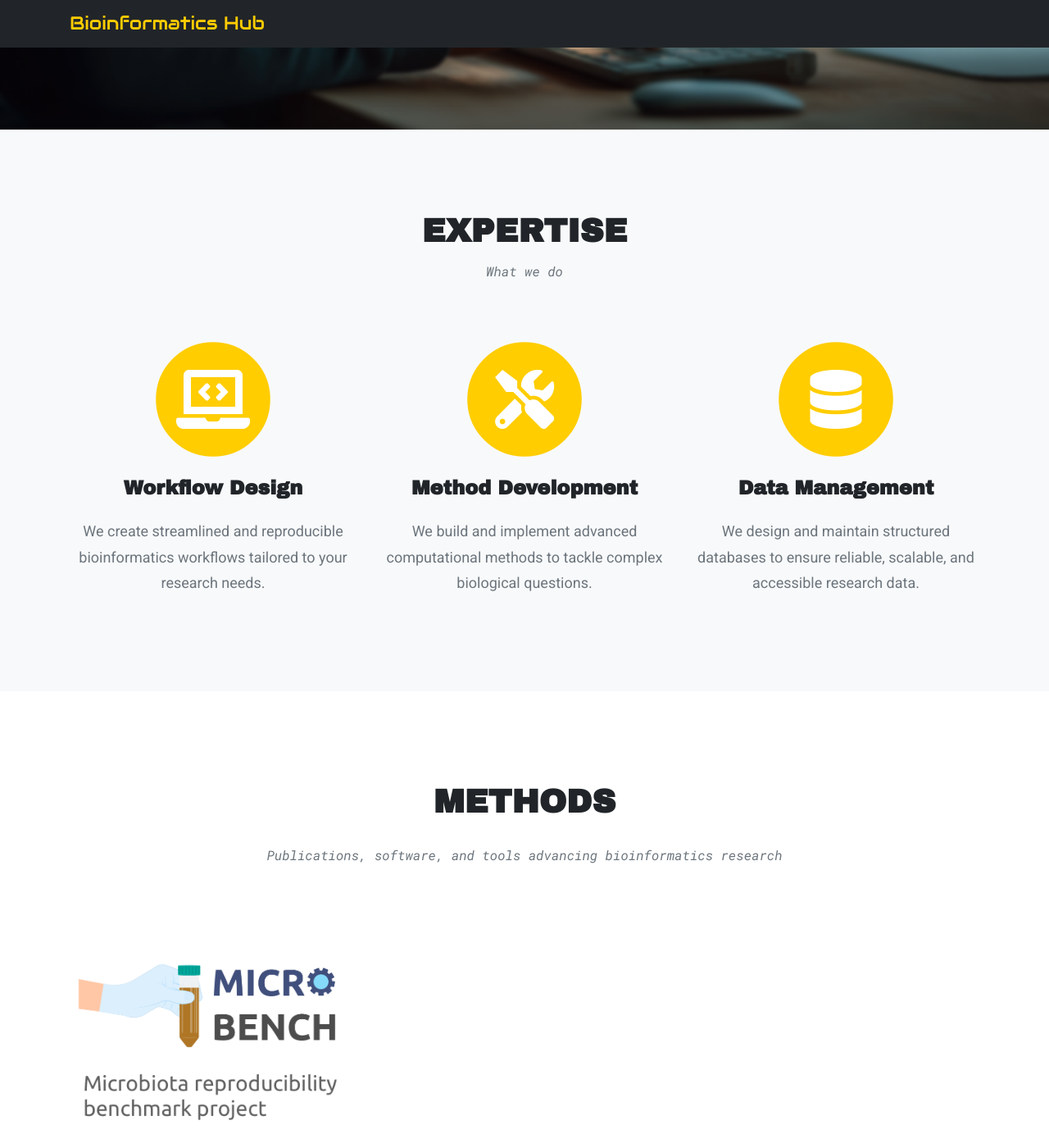
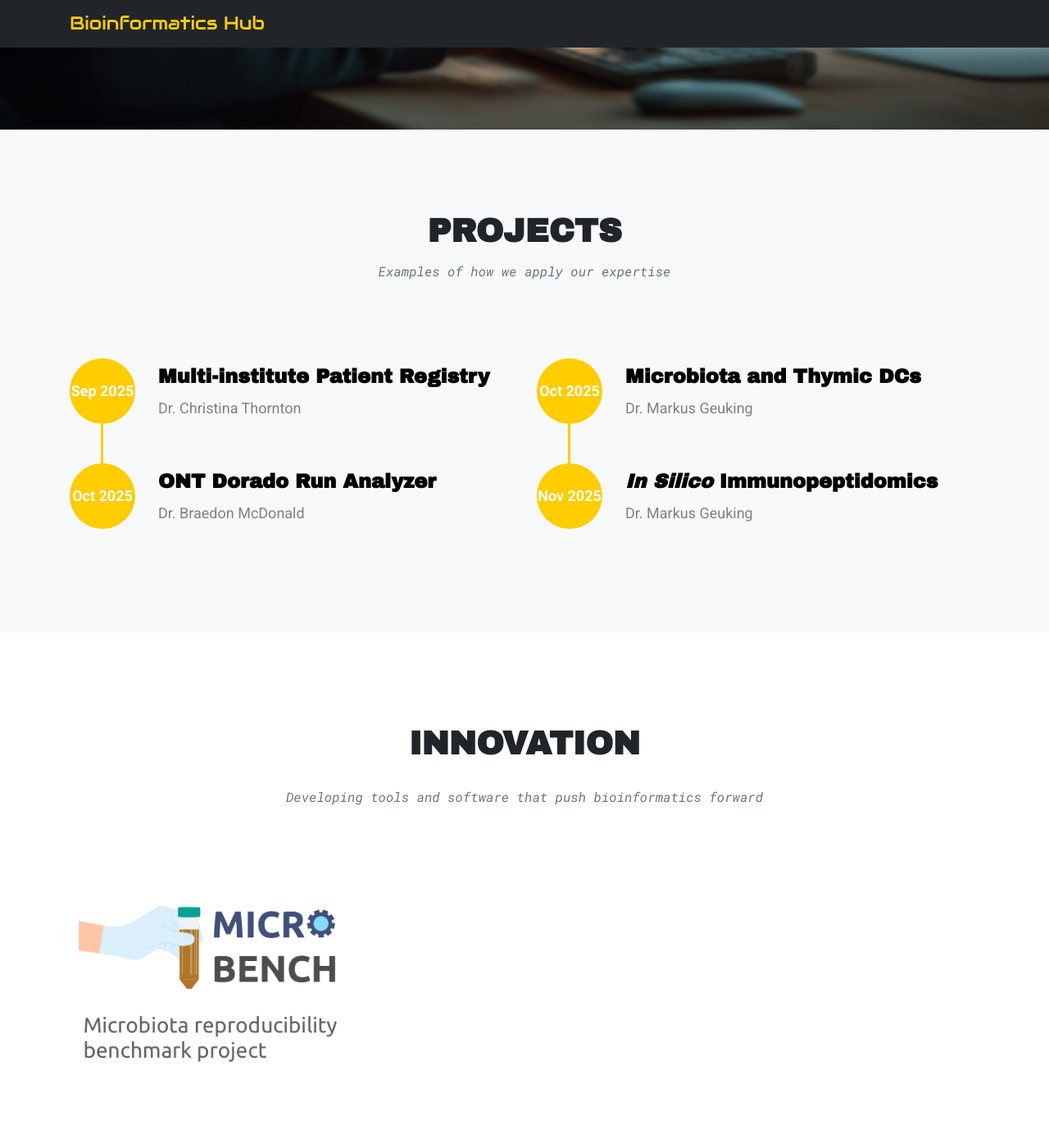
Before and after one commit to Snyder-Institute/BioinformaticsHub, a Jekyll site: the page built from index.md, in a window 1280 px wide and 1400 px high, scrolled down 686 px. Shown: the whole window at 82% size. Built offline with Jekyll 4.4.1, drawn with Linux system fonts in a browser that asks for light colours; some of the changed text lies outside the part shown.

Commit message:
Updated: events page

```diff
--- a/_data/sitetext.yml
+++ b/_data/sitetext.yml
@@ -46,6 +46,18 @@
 #         - url: https://linkedin.com
 #           icon: fab fa-linkedin-in
 
+  event:
+    seciton: event
+    title: "Engagements"
+    text: "Where we gather, teach, and collaborate with the community"
+    list:
+      - title: Bioinformatics Hub Open House
+        banner: assets/img/events/banner01.png
+        url: https://bioinformatics.ucalgary.ca/events
+      - title: Place holder
+        banner: assets/img/events/banner_holder.png
+        url:
+
   expertise:
     section: expertise
     title: "Expertise"
@@ -63,8 +75,8 @@
 
   portfolio:
     section: portfolio
-    title: "Methods"
-    text: "Publications, software, and tools advancing bioinformatics research"
+    title: "Innovation"
+    text: "Developing tools and software that push bioinformatics forward"
     closebutton: "Close"
 
   reproducibility:
--- /dev/null
+++ b/_includes/events.html
@@ -0,0 +1,28 @@
+<!-- Events -->
+<section class="bg-light page-section" id="expertise">
+        <div class="container">
+                <div class="row">
+                        <div class="col-lg-12 text-center">
+                                <h2 class="section-heading text-uppercase">{{
+                                        site.data.sitetext[site.locale].event.title | default: "Events" }}</h2>
+                                {% if site.data.sitetext[site.locale].event.text %}
+                                <h3 class="section-subheading text-muted">{{
+                                        site.data.sitetext[site.locale].event.text }}</h3>
+                                {% endif %}
+                        </div>
+                </div>
+                <div class="row text-center">
+                        {% for event in site.data.sitetext[site.locale].event.list %}
+                        <div class="col-md-6">
+                                {% if event.url %}
+                                        <a href="{{ event.url }}" target="_blank"><img src="{{ event.banner }}"></a>
+                                {% else %}
+                                        <img src="{{ event.banner }}">
+                                {% endif %}
+
+                        </div>
+                        {% endfor %}
+                </div>
+        </div>
+</section>
+<!-- End Events -->
--- a/_includes/expertise.html
+++ b/_includes/expertise.html
@@ -1,8 +1,8 @@
 <!-- Expertise -->
-<section class="bg-light page-section" id="expertise">
+<section class="page-section" id="expertise">
         <div class="container">
                 <div class="row">
-                        <div class="col-lg-12 text-center">
+                        <div class="col-lg-12 text-left">
                                 <h2 class="section-heading text-uppercase">{{
                                         site.data.sitetext[site.locale].expertise.title | default: "Expertise" }}</h2>
                                 {% if site.data.sitetext[site.locale].expertise.text %}
--- a/_layouts/home.html
+++ b/_layouts/home.html
@@ -3,11 +3,11 @@
 ---
 {% include navheader.html %}
 
-{% include expertise.html %}
+{% include projects.html %}
 
 {% include portfolio_grid.html %}
 
-{% include projects.html %}
+{% include events.html %}
 
 {% include reproducibility.html %}
 
--- a/about.html
+++ b/about.html
@@ -6,4 +6,5 @@
 
 {% include intro.html %}
 {% include team.html %}
+{% include expertise.html %}
 {% include policy.html %}
```
Also changed, not shown: assets/img/events/banner01.png (added), assets/img/events/banner_holder.png (added), 6 other files.
